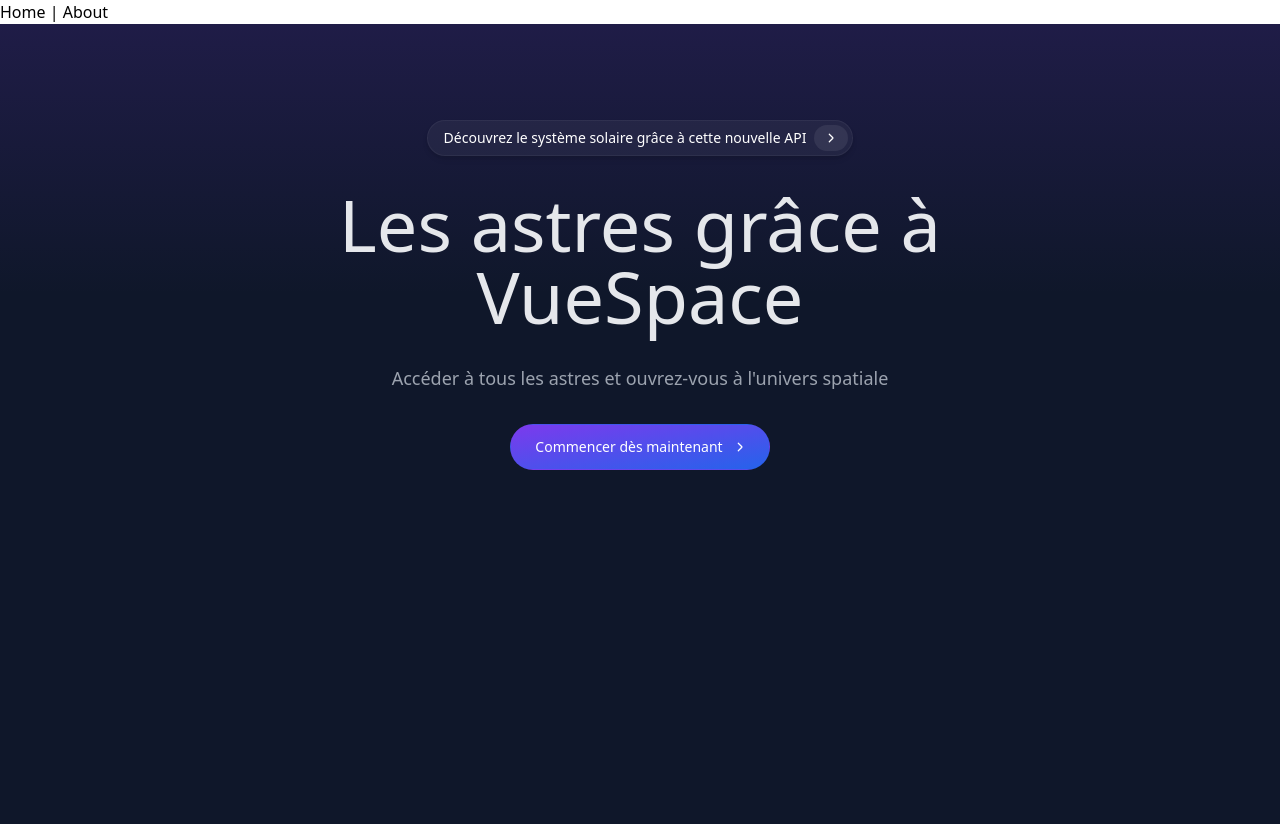
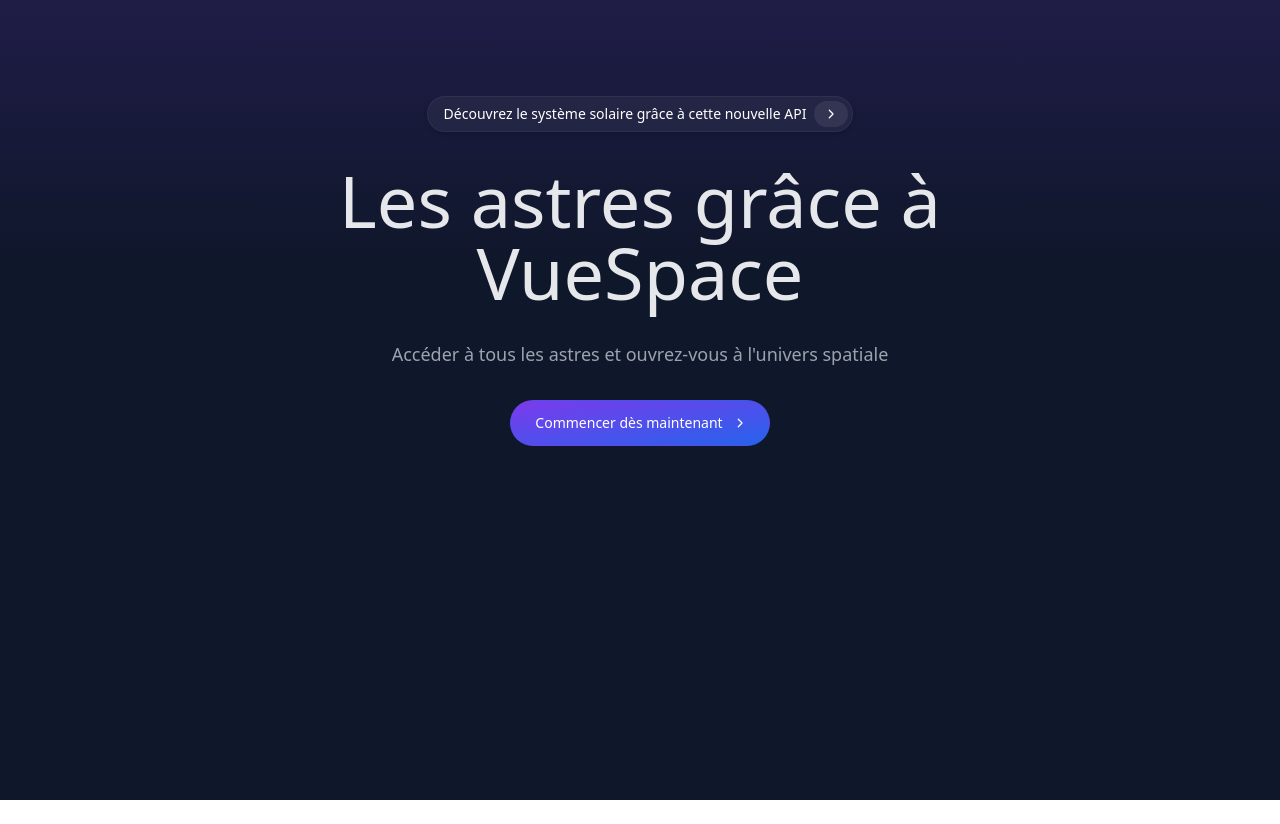
Before and after one commit to LaChancee/vue-my-space, a Vue app: page / in a window 1280 px wide. After the commit the page ends 800 px from the top, so only its background shows below. Built offline with nearby package versions, Linux system fonts and the light colour scheme.

Commit message:
Changement des routes

```diff
--- a/src/App.vue
+++ b/src/App.vue
@@ -1,8 +1,33 @@
 <template>
-  <nav>
-    <router-link to="/">Home</router-link> |
-    <router-link to="/about">About</router-link>
-  </nav>
+
+
+<!--  <header class="flex flex-wrap sm:justify-start sm:flex-nowrap z-50 w-full bg-white text-sm py-4 dark:bg-gray-800">-->
+<!--    <nav class="max-w-[85rem] w-full mx-auto px-4 sm:flex sm:items-center sm:justify-between" aria-label="Global">-->
+<!--      <div class="flex items-center justify-between">-->
+<!--        <a class="flex-none text-xl font-semibold dark:text-white" href="#">Brand</a>-->
+<!--        <div class="sm:hidden">-->
+<!--          <button type="button" class="hs-collapse-toggle p-2 inline-flex justify-center items-center gap-2 rounded-md border font-medium bg-white text-gray-700 shadow-sm align-middle hover:bg-gray-50 focus:outline-none focus:ring-2 focus:ring-offset-2 focus:ring-offset-white focus:ring-blue-600 transition-all text-sm dark:bg-slate-900 dark:hover:bg-slate-800 dark:border-gray-700 dark:text-gray-400 dark:hover:text-white dark:focus:ring-offset-gray-800" data-hs-collapse="#navbar-alignment" aria-controls="navbar-alignment" aria-label="Toggle navigation">-->
+<!--            <svg class="hs-collapse-open:hidden w-4 h-4" width="16" height="16" fill="currentColor" viewBox="0 0 16 16">-->
+<!--              <path fill-rule="evenodd" d="M2.5 12a.5.5 0 0 1 .5-.5h10a.5.5 0 0 1 0 1H3a.5.5 0 0 1-.5-.5zm0-4a.5.5 0 0 1 .5-.5h10a.5.5 0 0 1 0 1H3a.5.5 0 0 1-.5-.5zm0-4a.5.5 0 0 1 .5-.5h10a.5.5 0 0 1 0 1H3a.5.5 0 0 1-.5-.5z"/>-->
+<!--            </svg>-->
+<!--            <svg class="hs-collapse-open:block hidden w-4 h-4" width="16" height="16" fill="currentColor" viewBox="0 0 16 16">-->
+<!--              <path d="M4.646 4.646a.5.5 0 0 1 .708 0L8 7.293l2.646-2.647a.5.5 0 0 1 .708.708L8.707 8l2.647 2.646a.5.5 0 0 1-.708.708L8 8.707l-2.646 2.647a.5.5 0 0 1-.708-.708L7.293 8 4.646 5.354a.5.5 0 0 1 0-.708z"/>-->
+<!--            </svg>-->
+<!--          </button>-->
+<!--        </div>-->
+<!--      </div>-->
+<!--      <div id="navbar-alignment" class="hs-collapse hidden overflow-hidden transition-all duration-300 basis-full grow sm:block">-->
+<!--        <div class="flex flex-col gap-5 mt-5 sm:flex-row sm:items-center sm:mt-0 sm:pl-5">-->
+<!--          <router-link class="font-medium text-blue-500" to="/" aria-current="page">Home</router-link>-->
+<!--          <router-link class="font-medium text-gray-600 hover:text-gray-400 dark:text-gray-400 dark:hover:text-gray-500" to="/about">About</router-link>-->
+<!--          <a class="font-medium text-gray-600 hover:text-gray-400 dark:text-gray-400 dark:hover:text-gray-500" href="#">Work</a>-->
+<!--          <a class="font-medium text-gray-600 hover:text-gray-400 dark:text-gray-400 dark:hover:text-gray-500" href="#">Blog</a>-->
+<!--        </div>-->
+<!--      </div>-->
+<!--    </nav>-->
+<!--  </header>-->
+
+
   <router-view/>
 </template>
 
```
